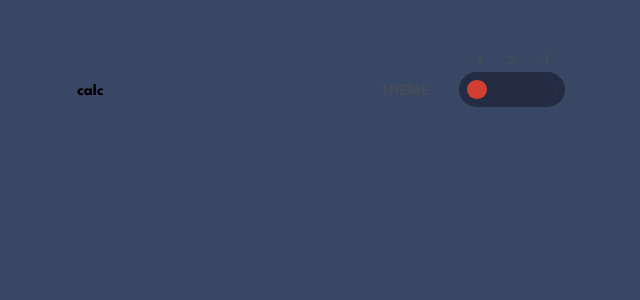
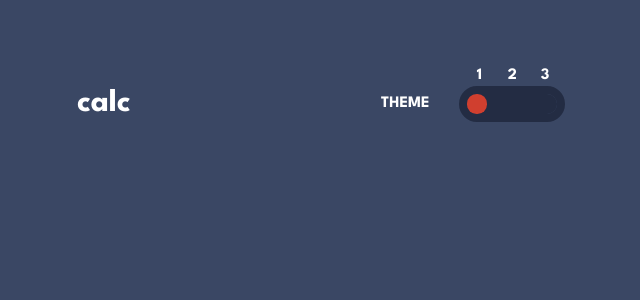
Before and after one commit to sahand-masoleh/fem-42-calculator-app, a React (Vite) app: page / in a window 1280 px wide. Shown: the top 300 px of the page, without its empty margins (323-963 px from the left). Built offline with nearby package versions, Linux system fonts and the light colour scheme.

Commit message:
fix: separated label colors

```diff
--- a/src/App.styles.tsx
+++ b/src/App.styles.tsx
@@ -1,6 +1,7 @@
 import styled from "styled-components";
 
 export const Div_App = styled.div`
+	font-family: "League Spartan", sans-serif;
 	min-height: 100%;
 	background-color: var(--c-main-bg);
 	display: grid;
--- a/src/App.tsx
+++ b/src/App.tsx
@@ -1,7 +1,7 @@
 import "./styles/globals.css";
 import "./styles/reset.css";
+import "./styles/themes.css";
 import { useState } from "react";
-import { ThemeProvider } from "styled-components";
 import * as s from "./App.styles";
 import Device from "./components/Device";
 
--- a/src/components/Device.styles.tsx
+++ b/src/components/Device.styles.tsx
@@ -10,6 +10,11 @@ export const Device = styled.div`
 export const TopBar = styled.div`
 	display: flex;
 	justify-content: space-between;
+
+	& > .brand {
+		font-size: 2rem;
+		color: var(--c-text-disp);
+	}
 `;
 
 export const Display = styled.div``;
--- a/src/components/Selector.styles.tsx
+++ b/src/components/Selector.styles.tsx
@@ -3,13 +3,14 @@ import styled from "styled-components";
 export const Selector = styled.div`
 	display: flex;
 	justify-content: space-between;
+	align-items: center;
 	gap: 1rem;
 	max-width: 11rem;
 	flex-grow: 1;
 
 	// label (THEME)
 	& > .label {
-		color: var(--c-text-prm);
+		color: var(--c-text-disp);
 		text-transform: uppercase;
 	}
 
@@ -41,7 +42,7 @@ export const Selector = styled.div`
 				height: 1rem;
 				display: grid;
 				place-items: center;
-				color: var(--c-text-prm);
+				color: var(--c-text-disp);
 			}
 		}
 
--- a/src/styles/globals.css
+++ b/src/styles/globals.css
@@ -1,71 +1 @@
 @import url("https://fonts.googleapis.com/css2?family=League+Spartan:wght@700&display=swap");
-
-.app {
-	font-family: "League Spartan", sans-serif;
-}
-
-/* Theme 1 */
-/* Backgrounds */
-.theme-1 {
-	--c-main-bg: hsl(222, 26%, 31%);
-	--c-device-bg: hsl(223, 31%, 20%);
-	--c-display-bg: hsl(224, 36%, 15%);
-
-	/* Keys*/
-	--c-key-1-bg: hsl(225, 21%, 49%);
-	--c-key-1-shdw: hsl(224, 28%, 35%);
-
-	--c-key-2-bg: hsl(6, 63%, 50%);
-	--c-key-2-shdw: hsl(6, 70%, 34%);
-
-	--c-key-3-bg: hsl(30, 25%, 89%);
-	--c-key-3-shdw: hsl(28, 16%, 65%);
-
-	/* Text */
-	--c-text-prm: hsl(221, 14%, 31%);
-	--c-text-sec: hsl(0, 0%, 100%);
-}
-
-/* Theme 2 */
-/* Backgrounds */
-.theme-2 {
-	--c-main-bg: hsl(0, 0%, 90%);
-	--c-device-bg: hsl(0, 5%, 81%);
-	--c-display-bg: hsl(0, 0%, 93%);
-
-	/* Keys*/
-	--c-key-1-bg: hsl(185, 42%, 37%);
-	--c-key-1-shdw: hsl(185, 58%, 25%);
-
-	--c-key-2-bg: hsl(25, 98%, 40%);
-	--c-key-2-shdw: hsl(25, 99%, 27%);
-
-	--c-key-3-bg: hsl(45, 7%, 89%);
-	--c-key-3-shdw: hsl(35, 11%, 61%);
-
-	/* Text */
-	--c-text-prm: hsl(60, 10%, 19%);
-	--c-text-sec: hsl(0, 0%, 100%);
-}
-
-/* Theme 3 */
-/* Backgrounds */
-.theme-3 {
-	--c-main-bg: hsl(268, 75%, 9%);
-	--c-display-bg: hsl(268, 71%, 12%);
-
-	/* Keys*/
-	--c-key-1-bg: hsl(281, 89%, 26%);
-	--c-key-1-shdw: hsl(285, 91%, 52%);
-
-	--c-key-2-bg: hsl(176, 100%, 44%);
-	--c-key-2-shdw: hsl(177, 92%, 70%);
-
-	--c-key-3-bg: hsl(268, 47%, 21%);
-	--c-key-3-shdw: hsl(290, 70%, 36%);
-
-	/* Text */
-	--c-text-prm: hsl(52, 100%, 62%);
-	--c-text-sec: hsl(0, 0%, 100%);
-	--c-text-tri: hsl(198, 20%, 13%);
-}
--- /dev/null
+++ b/src/styles/themes.css
@@ -0,0 +1,67 @@
+.theme-1 {
+	/* Backgrounds */
+	--c-main-bg: hsl(222, 26%, 31%);
+	--c-device-bg: hsl(223, 31%, 20%);
+	--c-display-bg: hsl(224, 36%, 15%);
+
+	/* Keys*/
+	--c-key-1-bg: hsl(225, 21%, 49%);
+	--c-key-1-shdw: hsl(224, 28%, 35%);
+
+	--c-key-2-bg: hsl(6, 63%, 50%);
+	--c-key-2-shdw: hsl(6, 70%, 34%);
+
+	--c-key-3-bg: hsl(30, 25%, 89%);
+	--c-key-3-shdw: hsl(28, 16%, 65%);
+
+	/* Text */
+	--c-text-btn-prm: hsl(221, 14%, 31%);
+	--c-text-btn-sec: hsl(0, 0%, 100%);
+	--c-text-btn-tri: var(--c-text-btn-sec);
+	--c-text-disp: var(--c-text-btn-sec);
+}
+
+.theme-2 {
+	/* Backgrounds */
+	--c-main-bg: hsl(0, 0%, 90%);
+	--c-device-bg: hsl(0, 5%, 81%);
+	--c-display-bg: hsl(0, 0%, 93%);
+
+	/* Keys*/
+	--c-key-1-bg: hsl(185, 42%, 37%);
+	--c-key-1-shdw: hsl(185, 58%, 25%);
+
+	--c-key-2-bg: hsl(25, 98%, 40%);
+	--c-key-2-shdw: hsl(25, 99%, 27%);
+
+	--c-key-3-bg: hsl(45, 7%, 89%);
+	--c-key-3-shdw: hsl(35, 11%, 61%);
+
+	/* Text */
+	--c-text-btn-prm: hsl(60, 10%, 19%);
+	--c-text-btn-sec: hsl(0, 0%, 100%);
+	--c-text-btn-tri: var(--c-text-btn-sec);
+	--c-text-disp: var(--c-text-btn-prm);
+}
+
+.theme-3 {
+	/* Backgrounds */
+	--c-main-bg: hsl(268, 75%, 9%);
+	--c-display-bg: hsl(268, 71%, 12%);
+
+	/* Keys*/
+	--c-key-1-bg: hsl(281, 89%, 26%);
+	--c-key-1-shdw: hsl(285, 91%, 52%);
+
+	--c-key-2-bg: hsl(176, 100%, 44%);
+	--c-key-2-shdw: hsl(177, 92%, 70%);
+
+	--c-key-3-bg: hsl(268, 47%, 21%);
+	--c-key-3-shdw: hsl(290, 70%, 36%);
+
+	/* Text */
+	--c-text-btn-prm: hsl(52, 100%, 62%);
+	--c-text-btn-sec: hsl(0, 0%, 100%);
+	--c-text-btn-tri: hsl(198, 20%, 13%);
+	--c-text-disp: var(--c-text-btn-prm);
+}
```
